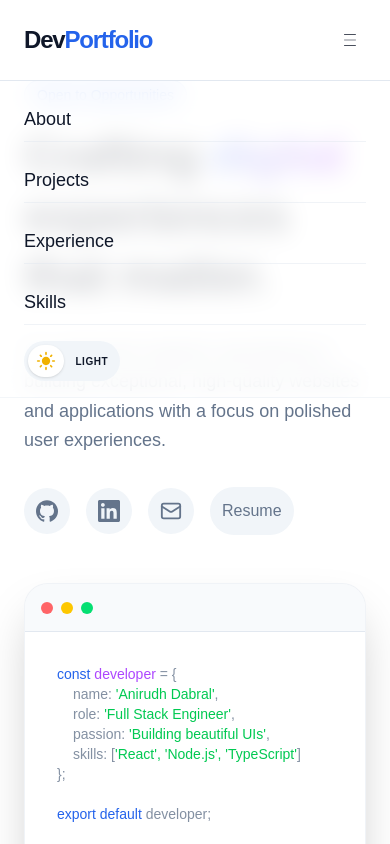
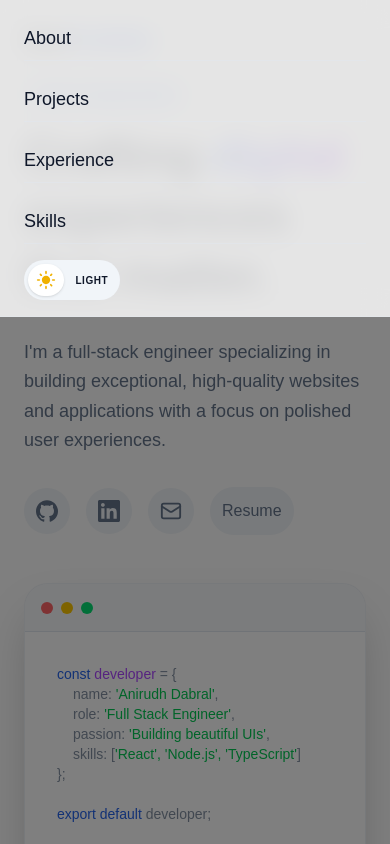
Before and after one commit to anirudhdabral/portfolio, a React (Vite) app: page / in a window 390 px wide. Both pictures are taken after a click on the button 350 px from the left and 40 px from the top of the page. Shown: the top 844 px of the page. Built offline with nearby package versions, Linux system fonts and the light colour scheme.

Commit message:
replaced mobileMenu with mui Drawer

```diff
--- a/src/components/Header.tsx
+++ b/src/components/Header.tsx
@@ -1,4 +1,4 @@
-import { motion } from "framer-motion";
+import { Drawer } from "@mui/material";
 import { useEffect, useState } from "react";
 import { CiMenuBurger } from "react-icons/ci";
 import { MdDarkMode, MdLightMode } from "react-icons/md";
@@ -112,13 +112,17 @@ export function Header() {
           <CiMenuBurger />
         </button>
       </div>
-
       {/* Mobile Nav */}
-      {mobileMenuOpen && (
-        <motion.div
-          initial={{ opacity: 0, y: -20 }}
-          animate={{ opacity: 1, y: 0 }}
-          className="md:hidden absolute top-full left-0 right-0 border-t border-border"
+      <Drawer
+        open={mobileMenuOpen}
+        anchor={"top"}
+        onClose={() => setMobileMenuOpen(false)}
+        sx={{
+          "& .MuiDrawer-paper": {
+            backgroundColor: "transparent",
+            boxShadow: "none",
+          },
+        }}
       >
         <div className="flex flex-col px-6 py-4 gap-4 glass-nav glass-nav">
           {navLinks.map((link) => (
@@ -161,8 +165,7 @@ export function Header() {
             </div>
           </button>
         </div>
-        </motion.div>
-      )}
+      </Drawer>
     </header>
   );
 }
```
Lines whose indentation alone changed are shown as unchanged.
